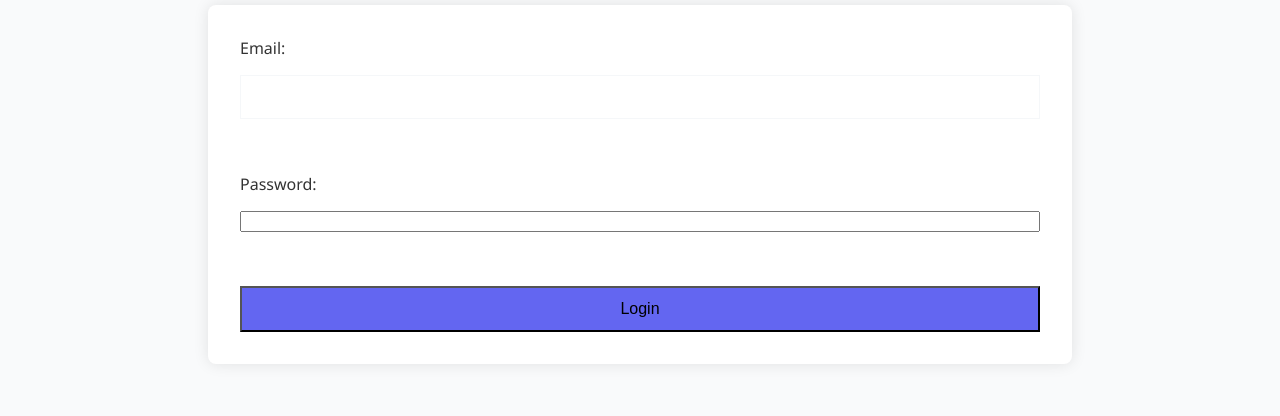
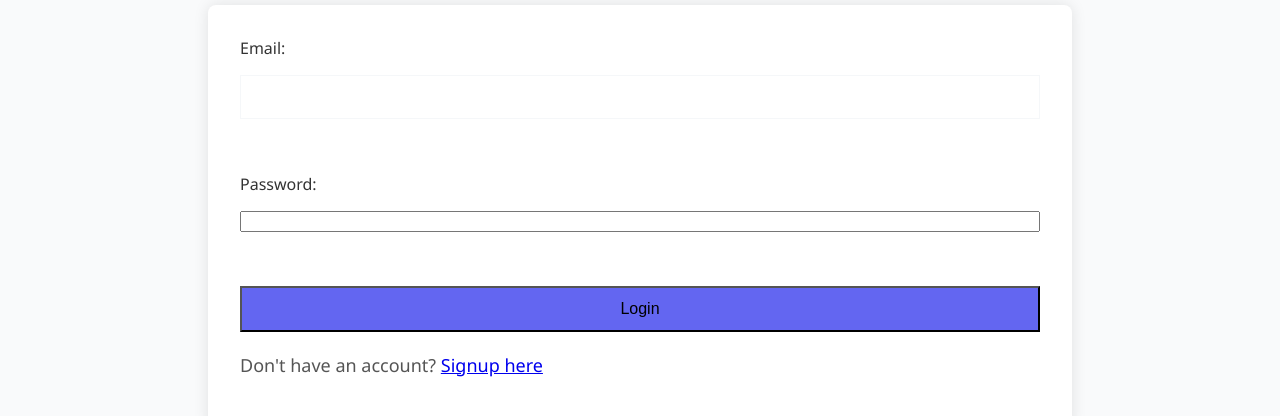
Before and after one commit to Shivkumar12333/blog, a plain HTML site: page login.html in a window 1280 px wide. Shown: the part 104-520 px from the top of the page. Drawn offline with Linux system fonts and the light colour scheme; no server answers.

Commit message:
Update index.html and login.html with recent changes

```diff
--- a/login.html
+++ b/login.html
@@ -30,6 +30,7 @@
       <br>
       <button type="submit">Login</button>
     </form>
+    <p>Don't have an account? <a href="signup.html" class="signup-link">Signup here</a></p>
   </main>
 </body>
 </html>
```
Lines whose indentation alone changed are shown as unchanged.
